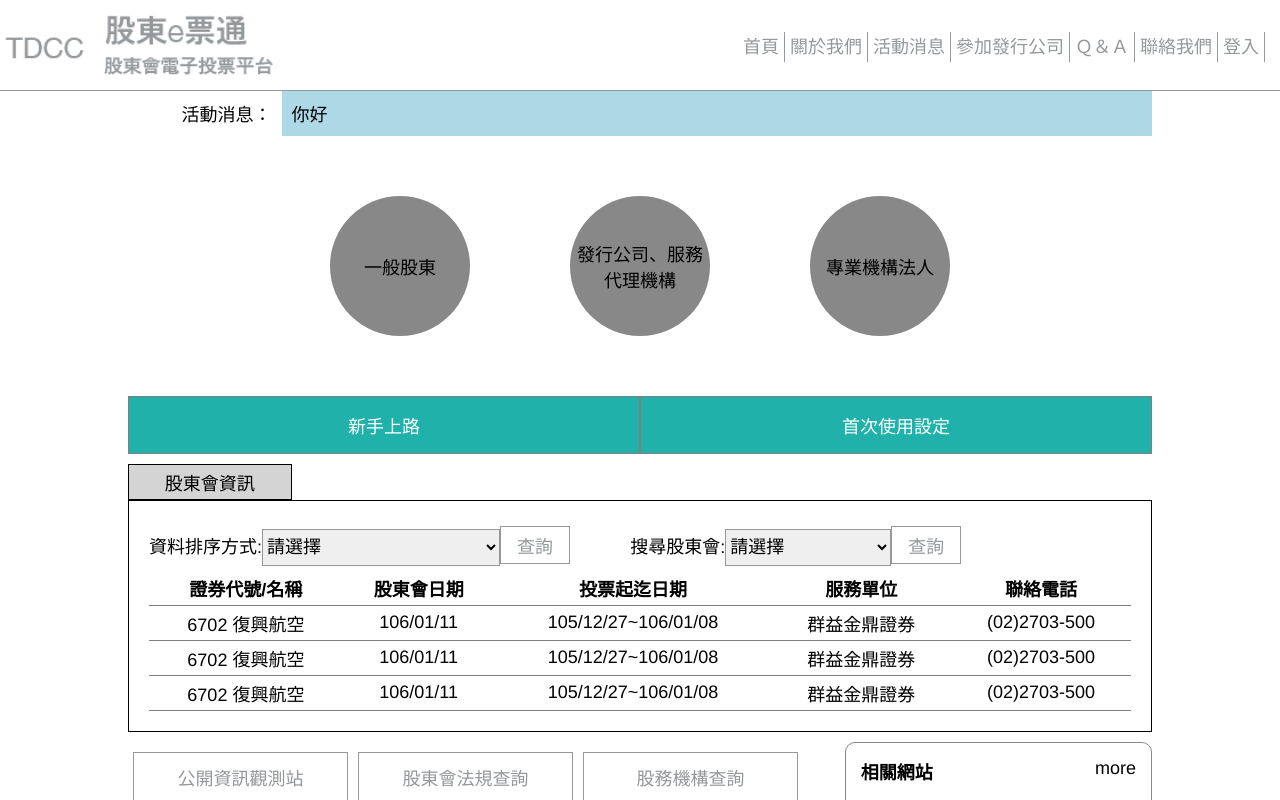
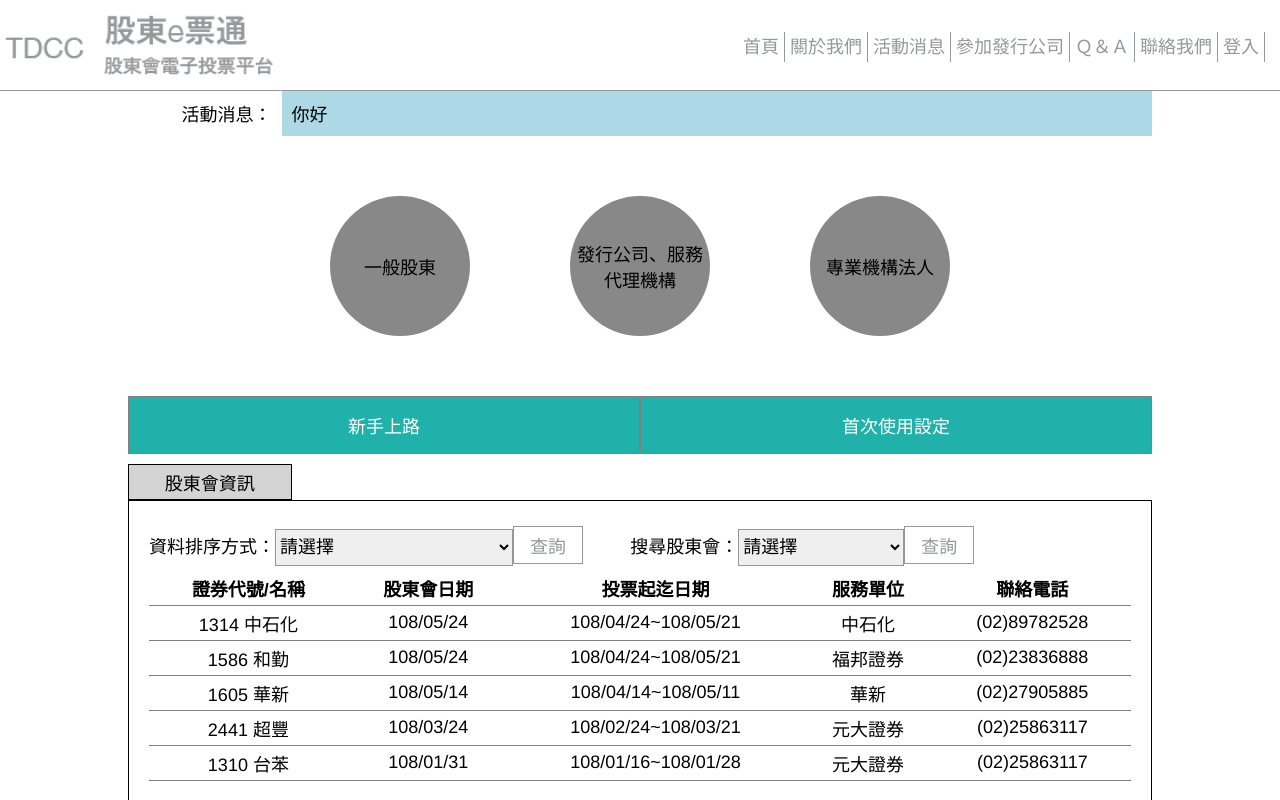
Before and after one commit to amber90031/angular-tdcc-project, an Angular app: page /#/index in a window 1280 px wide. Shown: the top 800 px of the page. Built offline with nearby package versions, Linux system fonts and the light colour scheme.

Commit message:
meetings(未完)

```diff
--- /dev/null
+++ b/src/api/meetingInfo.json
@@ -0,0 +1,42 @@
+[
+  {
+    "name": "1314 中石化",
+    "date": "108/05/24",
+    "vote_s": "108/04/24",
+    "vote_e": "108/05/21",
+    "unit": "中石化",
+    "phone": "(02)89782528"
+  },
+  {
+    "name": "1586 和勤",
+    "date": "108/05/24",
+    "vote_s": "108/04/24",
+    "vote_e": "108/05/21",
+    "unit": "福邦證券",
+    "phone": "(02)23836888"
+  },
+  {
+    "name": "1605 華新",
+    "date": "108/05/14",
+    "vote_s": "108/04/14",
+    "vote_e": "108/05/11",
+    "unit": "華新",
+    "phone": "(02)27905885"
+  },
+  {
+    "name": "2441 超豐",
+    "date": "108/03/24",
+    "vote_s": "108/02/24",
+    "vote_e": "108/03/21",
+    "unit": "元大證券",
+    "phone": "(02)25863117"
+  },
+  {
+    "name": "1310 台苯",
+    "date": "108/01/31",
+    "vote_s": "108/01/16",
+    "vote_e": "108/01/28",
+    "unit": "元大證券",
+    "phone": "(02)25863117"
+  }
+]
--- a/src/app/index/meetings/meetings.component.html
+++ b/src/app/index/meetings/meetings.component.html
@@ -3,7 +3,7 @@
   <div>
     <div class="c-info-search">
       <div>
-        <label>資料排序方式:</label>
+        <label>資料排序方式：</label>
         <select [(ngModel)]="selected1">
           <option *ngFor="let o of options1" [value]="o.value">
             {{o.name}}
@@ -12,12 +12,13 @@
         <button (click)="doOrderType($event)">查詢</button>
       </div>
       <div>
-        <label>搜尋股東會:</label>
-        <select [(ngModel)]="selected2">
+        <label>搜尋股東會：</label>
+        <select [(ngModel)]="selected2" (change)="keyword = ''">
           <option *ngFor="let o of options2" [value]="o.value">
             {{o.name}}
           </option>
         </select>
+        <input *ngIf="selected2 != '0'" [(ngModel)]="keyword" placeholder="請輸入">
         <button (click)="doSearchType($event)">查詢</button>
       </div>
     </div>
@@ -33,27 +34,20 @@
           </tr>
         </thead>
         <tbody>
-          <tr>
+          <tr *ngFor="let info of infoList">
+            <td>{{info.name}}</td>
+            <td>{{info.date}}</td>
+            <td>{{info.vote_s}}~{{info.vote_e}}</td>
+            <td>{{info.unit}}</td>
+            <td>{{info.phone}}</td>
+          </tr>
+          <!-- <tr>
             <td>6702 復興航空</td>
             <td>106/01/11</td>
             <td>105/12/27~106/01/08</td>
             <td>群益金鼎證券</td>
             <td>(02)2703-500</td>
-          </tr>
-          <tr>
-            <td>6702 復興航空</td>
-            <td>106/01/11</td>
-            <td>105/12/27~106/01/08</td>
-            <td>群益金鼎證券</td>
-            <td>(02)2703-500</td>
-          </tr>
-          <tr>
-            <td>6702 復興航空</td>
-            <td>106/01/11</td>
-            <td>105/12/27~106/01/08</td>
-            <td>群益金鼎證券</td>
-            <td>(02)2703-500</td>
-          </tr>
+          </tr> -->
         </tbody>
       </table>
     </div>
--- a/src/app/index/meetings/meetings.component.ts
+++ b/src/app/index/meetings/meetings.component.ts
@@ -1,15 +1,15 @@
 import { Component, OnInit } from '@angular/core';
+import { MeetingService } from 'src/app/service/meeting.service';
+import { Meeting } from 'src/app/share/meeting';
 
 @Component({
   selector: 'app-meetings',
   templateUrl: './meetings.component.html',
   styleUrls: ['./meetings.component.css']
 })
+
 export class MeetingsComponent implements OnInit {
-
-  selected1 = '0';
-  selected2 = '0';
-
+  // 下拉選單 內容
   options1 = [
     { name: '請選擇', value: 0 },
     { name: '依股東會日期由遠至近排序', value: 1 },
@@ -18,7 +18,6 @@
     { name: '依投票起日由近至遠排序', value: 4 },
     { name: '依投票起日由遠至近排序', value: 5 }
   ];
-
   options2 = [
     { name: '請選擇', value: 0 },
     { name: '依證券代號搜尋', value: 1 },
@@ -26,9 +25,25 @@
     { name: '依股東會日期搜尋', value: 3 }
   ];
 
-  constructor() { }
+  // 下拉選單 預設值
+  selected1 = '0';
+  selected2 = '0';
+
+  // 搜尋股東會
+  keyword: string;
+
+  // 股東會資訊
+  get infoList() {
+    console.log('get list(): ' + this.mSrv.infoList);
+    return this.mSrv.infoList;
+  }
+
+  constructor(private mSrv: MeetingService) {
+  }
 
   ngOnInit() {
+    this.mSrv.getMeetingInfoList();
+    console.log(this.mSrv.infoList);
   }
 
   doOrderType($event) {
@@ -37,5 +52,6 @@
 
   doSearchType($event) {
     console.log(this.selected2);
+    console.log(this.keyword);
   }
 }
--- /dev/null
+++ b/src/app/service/meeting.service.ts
@@ -0,0 +1,21 @@
+import { Injectable } from '@angular/core';
+import { Meeting } from '../share/meeting';
+import { HttpClient } from '@angular/common/http';
+
+@Injectable({
+  providedIn: 'root'
+})
+export class MeetingService {
+
+  infoList: Meeting[];
+
+  constructor(private http: HttpClient) { }
+
+  getMeetingInfoList() {
+    this.http.get('/api/meetingInfo.json')
+      .subscribe(response => {
+        this.infoList = response as Meeting[];
+        console.log('Srv: ' + this.infoList);
+      });
+  }
+}
--- /dev/null
+++ b/src/app/share/meeting.ts
@@ -0,0 +1,8 @@
+export interface Meeting {
+  name: string;
+  date: string;
+  vote_s: string;
+  vote_e: string;
+  unit: string;
+  phone: string;
+}
```
